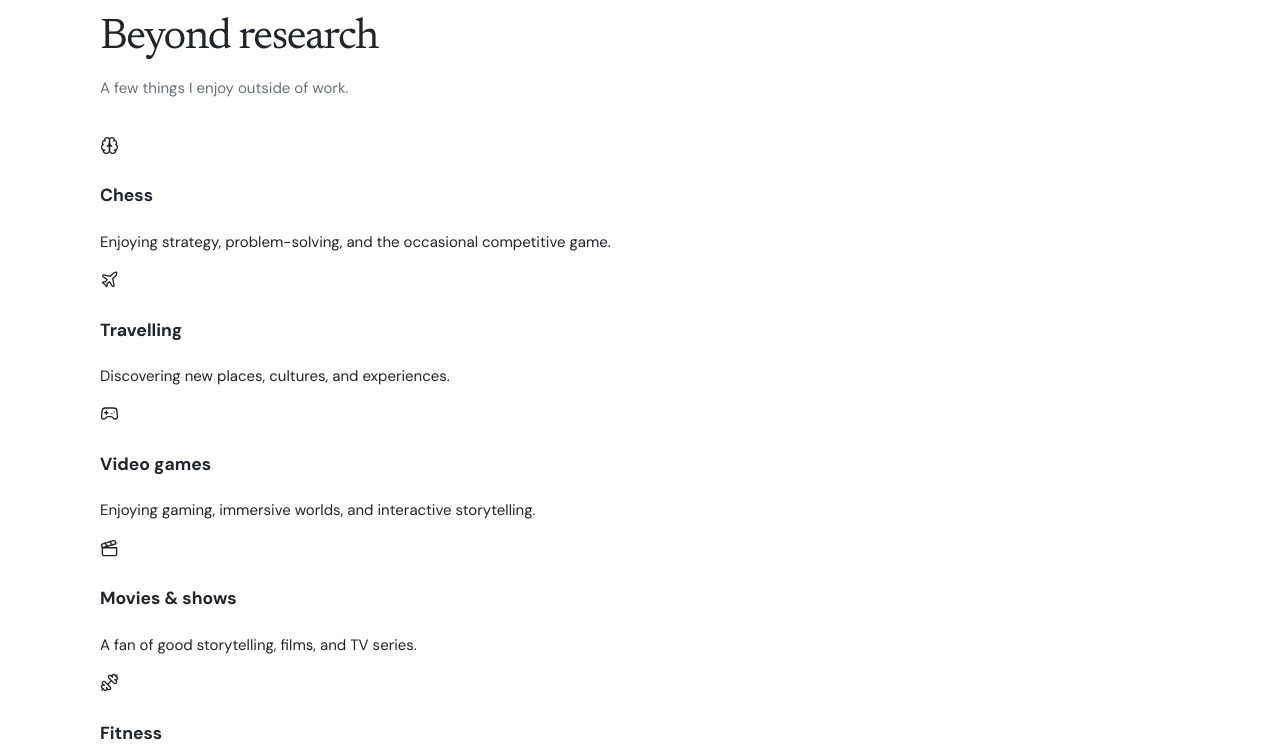
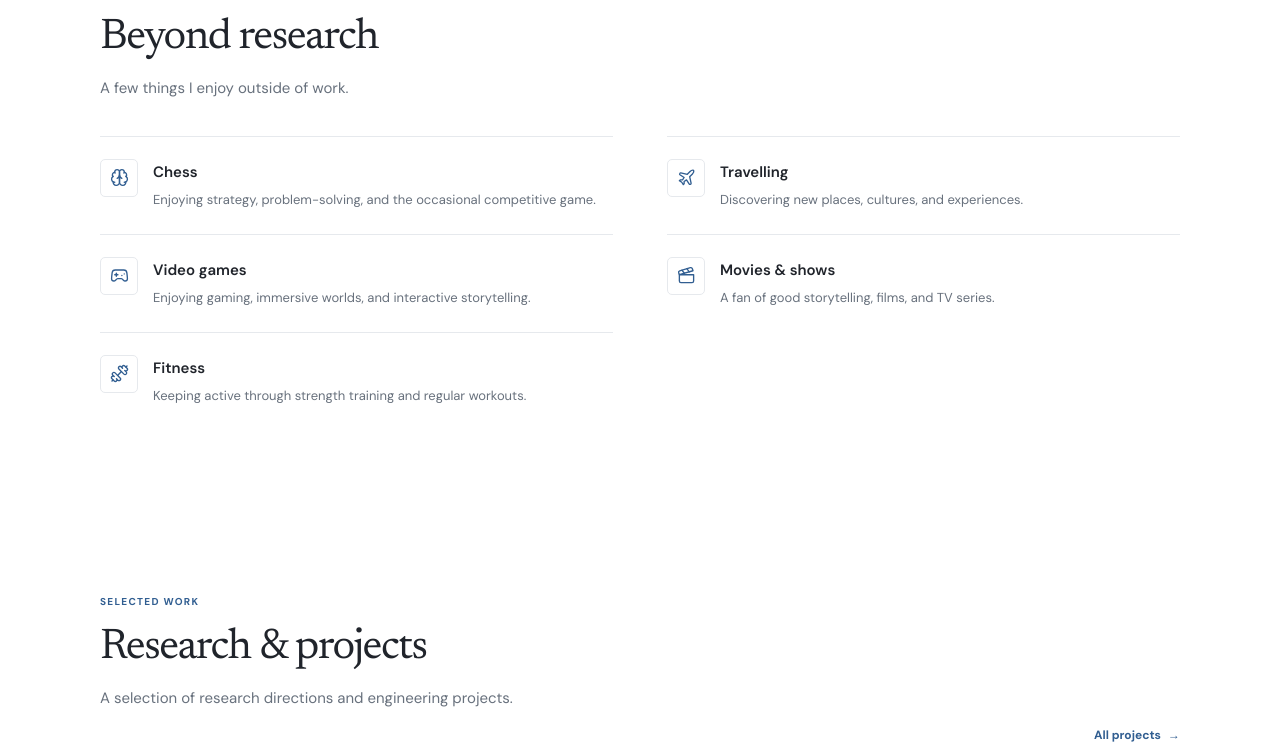
Before and after one commit to Saupatil07/Saupatil07.github.io, a Next.js app: page / in a window 1280 px wide. Shown: the part 2000-2746 px from the top of the page. Built offline with nearby package versions, Linux system fonts and the light colour scheme.

Commit message:
Style Beyond Research homepage section

```diff
--- a/src/app/globals.css
+++ b/src/app/globals.css
@@ -148,3 +148,10 @@ code { padding: 2px 5px; background: #f1f3f5; border-radius: 3px; }
   .project-grid-all { margin-top: 25px; }
   .footer-inner { flex-direction: column; }
 }
+
+.beyond-grid { display: grid; grid-template-columns: repeat(2, minmax(0, 1fr)); gap: 0 54px; }
+.beyond-item { display: flex; align-items: flex-start; gap: 15px; padding: 22px 0; border-top: 1px solid var(--line); }
+.beyond-icon { display: grid; place-items: center; flex: 0 0 38px; width: 38px; height: 38px; border: 1px solid var(--line); border-radius: 5px; color: var(--accent); background: white; }
+.beyond-item h3 { margin: 0 0 4px; font-size: 15px; font-weight: 600; }
+.beyond-item p { margin: 0; color: var(--muted); font-size: 13px; }
+@media (max-width: 520px) { .beyond-grid { grid-template-columns: 1fr; } }
```
